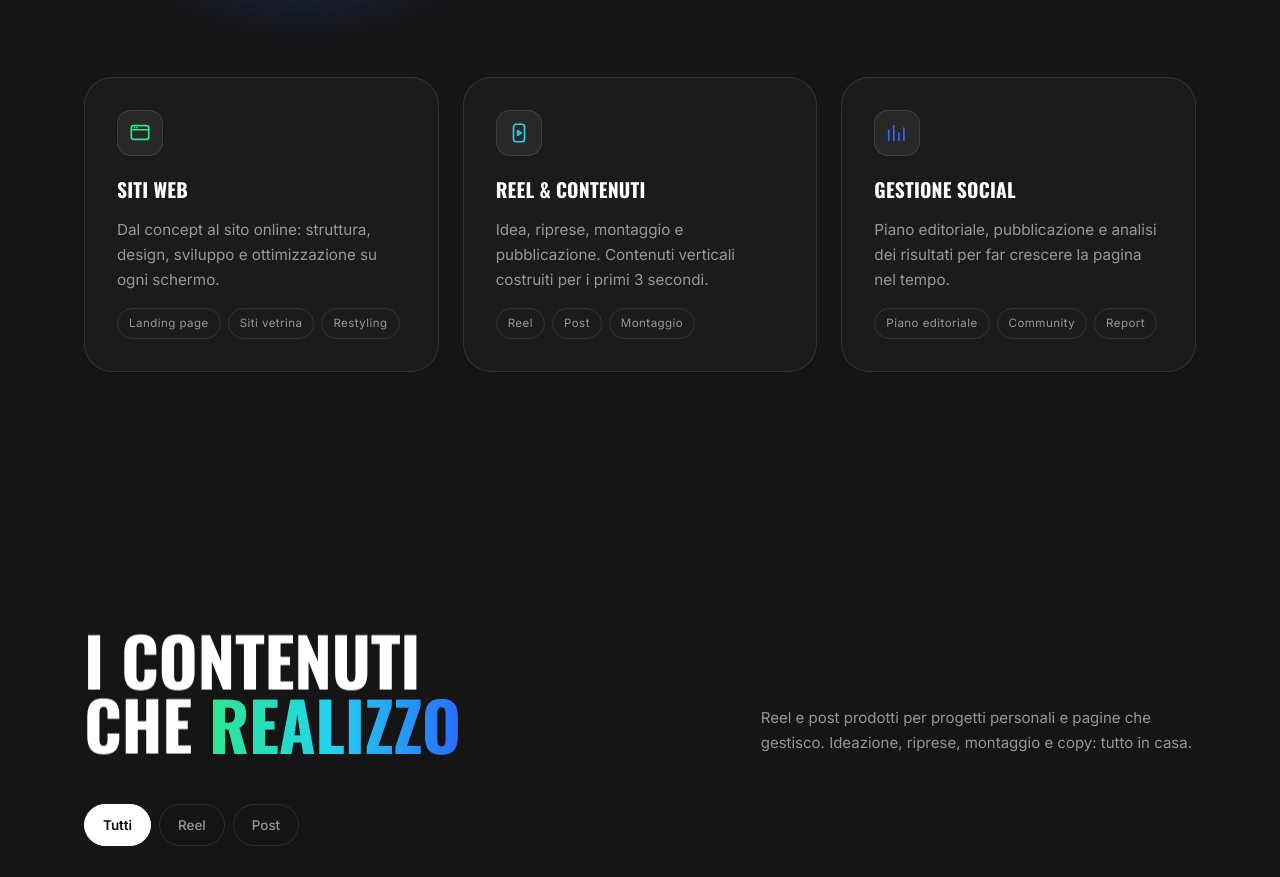
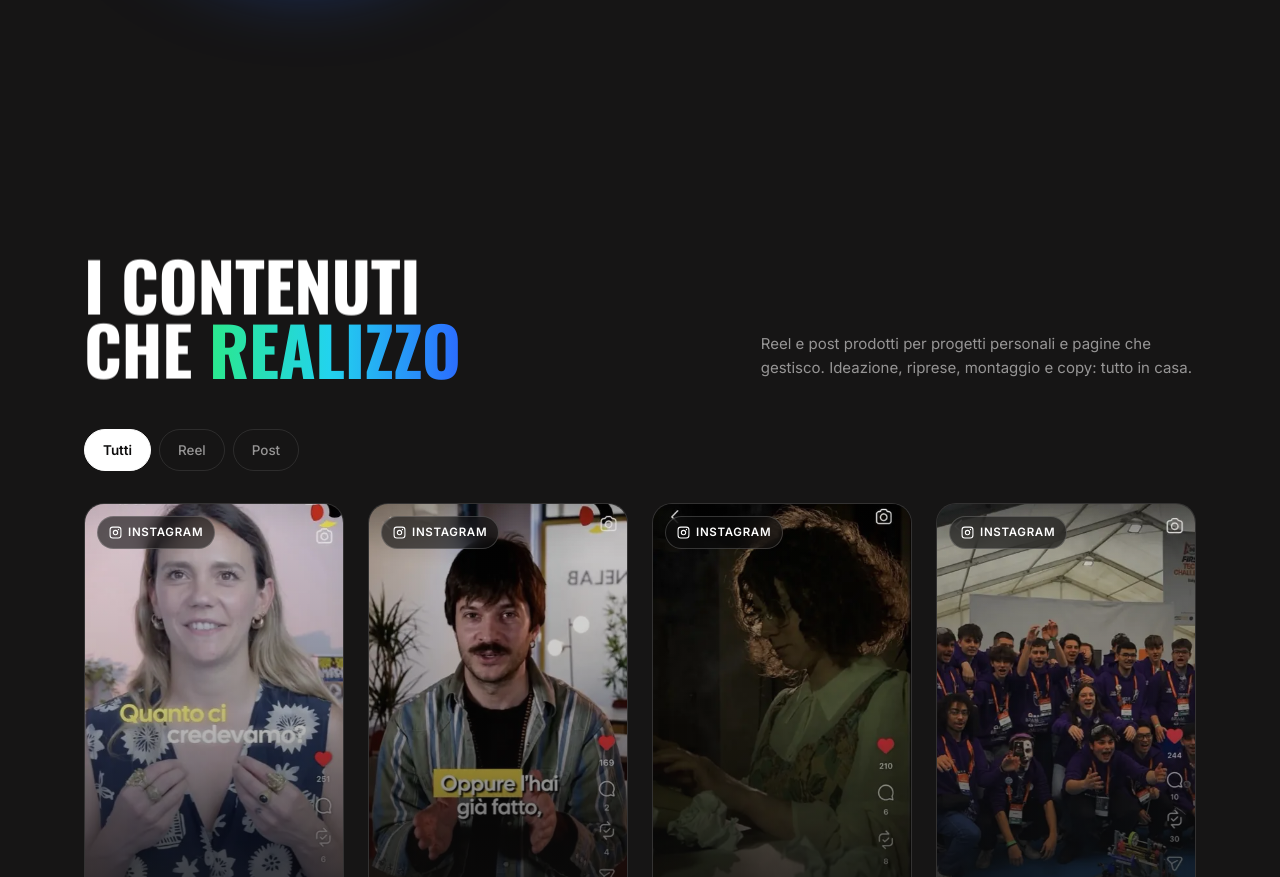
Before and after one commit to andreamario04040-ship-it/portfolio, a plain HTML site: page index.html in a window 1280 px wide. Shown: the part 3222-4099 px from the top of the page. Drawn offline with nearby package versions, Linux system fonts and the light colour scheme; animation ran at ten frames a second.

Commit message:
Tolgo le tre card dei servizi dal Chi sono
Rimosso anche il CSS che le reggeva, ora inutilizzato.

Co-Authored-By: Claude Opus 5 <noreply@anthropic.com>

```diff
--- a/assets/css/style.css
+++ b/assets/css/style.css
@@ -527,28 +527,6 @@ body.menu-open .menu__link{animation:menuIn .55s var(--ease-out) forwards;}
 .stat__num{font-family:var(--font-display);font-weight:700;font-size:clamp(1.8rem,4.4vw,2.8rem);line-height:1;color:var(--white);}
 .stat__lab{margin-top:8px;font-size:var(--fs-xs);letter-spacing:.09em;text-transform:uppercase;color:var(--mute);}
 
-/* servizi */
-.services{display:grid;grid-template-columns:repeat(3,minmax(0,1fr));gap:var(--sp-2);margin-top:var(--sp-5);}
-.service{
-  position:relative;overflow:hidden;
-  background:var(--ink-800);border:1px solid var(--line);border-radius:var(--radius-lg);
-  padding:var(--sp-3);transition:border-color .4s,transform .5s var(--ease-out);
-}
-.service::after{
-  content:"";position:absolute;inset:auto -30% -60% auto;width:220px;height:220px;border-radius:50%;
-  background:var(--grad-brand);filter:blur(60px);opacity:0;transition:opacity .5s;
-}
-.service:hover{transform:translateY(-6px);border-color:var(--line-strong);}
-.service:hover::after{opacity:.22;}
-.service__ico{
-  width:46px;height:46px;border-radius:14px;display:grid;place-items:center;margin-bottom:18px;
-  background:rgba(255,255,255,.06);border:1px solid var(--line);
-}
-.service__ico svg{width:22px;height:22px;}
-.service h3{font-family:var(--font-display);text-transform:uppercase;font-size:1.22rem;font-weight:700;color:var(--white);letter-spacing:.01em;}
-.service p{margin-top:10px;color:var(--mute);font-size:var(--fs-md);}
-.service ul{margin-top:16px;display:flex;flex-wrap:wrap;gap:7px;}
-.service li{font-size:var(--fs-xs);letter-spacing:.04em;padding:5px 11px;border-radius:var(--radius-pill);border:1px solid var(--line);color:var(--mute);}
 
 /* ---------- 10. FILTRI ---------- */
 .filters{display:flex;flex-wrap:wrap;gap:8px;margin-bottom:var(--sp-3);}
@@ -779,12 +757,11 @@ body.menu-open .menu__link{animation:menuIn .55s var(--ease-out) forwards;}
 
 /* una volta entrate, le card tornano a rispondere all'hover
    (serve piu' specificita' di .reveal.is-in) */
-.reel.is-in,.work.is-in,.service.is-in{
+.reel.is-in,.work.is-in{
   transition:transform .55s var(--ease-out),border-color .4s,box-shadow .55s,
              opacity .95s var(--ease-out),filter .8s var(--ease-out);
 }
 .reel.is-in:hover,.work.is-in:hover{transform:translateY(-8px);}
-.service.is-in:hover{transform:translateY(-6px);}
 
 /* ---------- 16. RESPONSIVE ---------- */
 @media (max-width:1080px){
@@ -796,7 +773,6 @@ body.menu-open .menu__link{animation:menuIn .55s var(--ease-out) forwards;}
   .nav__burger{display:flex;}
   .about__grid{grid-template-columns:1fr;gap:var(--sp-4);}
   .portrait{max-width:380px;margin-inline:auto;width:100%;}
-  .services{grid-template-columns:1fr;}
   .works{grid-template-columns:1fr;}
   .work--wide{grid-column:span 1;}
 }
--- a/index.html
+++ b/index.html
@@ -146,30 +146,6 @@
 
     </div>
 
-    <!-- SERVIZI -->
-    <div class="services">
-      <article class="service reveal">
-        <div class="service__ico" aria-hidden="true"><svg viewBox="0 0 24 24" fill="none" stroke="#2BE88C" stroke-width="1.8" stroke-linecap="round" stroke-linejoin="round"><rect x="2.5" y="4" width="19" height="15" rx="2.5"/><path d="M2.5 8.5h19M6 6.2h.01M8.5 6.2h.01"/></svg></div>
-        <h3>Siti web</h3>
-        <p>Dal concept al sito online: struttura, design, sviluppo e ottimizzazione su ogni schermo.</p>
-        <ul><li>Landing page</li><li>Siti vetrina</li><li>Restyling</li></ul>
-      </article>
-
-      <article class="service reveal" data-d="1">
-        <div class="service__ico" aria-hidden="true"><svg viewBox="0 0 24 24" fill="none" stroke="#22D3EE" stroke-width="1.8" stroke-linecap="round" stroke-linejoin="round"><rect x="6" y="2.5" width="12" height="19" rx="3"/><path d="M10.5 9.5v5l4-2.5z"/></svg></div>
-        <h3>Reel & contenuti</h3>
-        <p>Idea, riprese, montaggio e pubblicazione. Contenuti verticali costruiti per i primi 3 secondi.</p>
-        <ul><li>Reel</li><li>Post</li><li>Montaggio</li></ul>
-      </article>
-
-      <article class="service reveal" data-d="2">
-        <div class="service__ico" aria-hidden="true"><svg viewBox="0 0 24 24" fill="none" stroke="#2B6BFF" stroke-width="1.8" stroke-linecap="round" stroke-linejoin="round"><path d="M3 20V9m5.5 11V4M14 20v-8m5.5 8V6.5"/></svg></div>
-        <h3>Gestione social</h3>
-        <p>Piano editoriale, pubblicazione e analisi dei risultati per far crescere la pagina nel tempo.</p>
-        <ul><li>Piano editoriale</li><li>Community</li><li>Report</li></ul>
-      </article>
-    </div>
-  </div>
 </section>
 
 <!-- ===================== CONTENUTI SOCIAL ===================== -->
```
